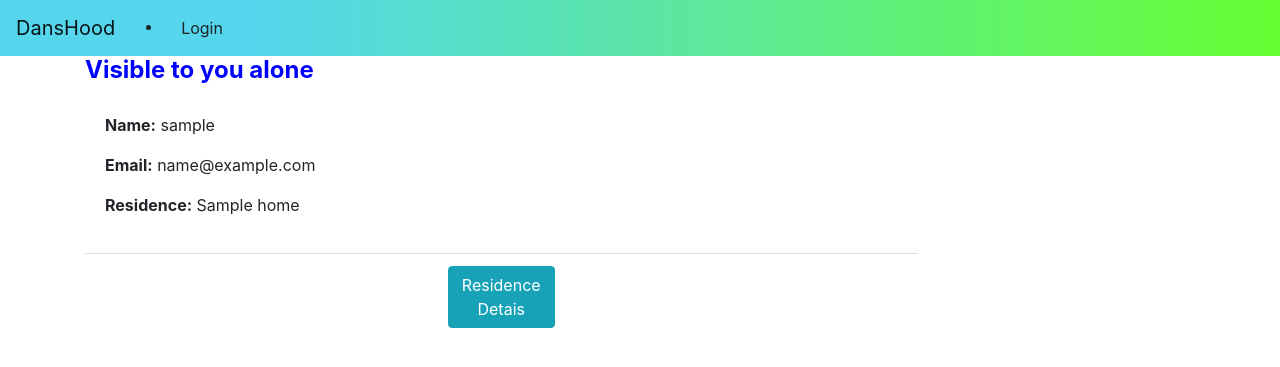
After one commit to damunza/hood-ip, a Django app: template app/templates/profile.html in a window 1280 px wide. The commit adds this page. Shown: the top 367 px of the page. Run offline with Django 3.2, Linux system fonts and the light colour scheme; the template is opened without the code that fills it: most values are stand-ins (such as "Sample title", 1, 10 or a date in 2020); some libraries are stand-ins or nearby versions.

Commit message:
made the profile page of the app

```diff
--- a/app/templates/navbar.html
+++ b/app/templates/navbar.html
@@ -2,7 +2,7 @@
   <a href="{% url 'home' %}" class="navbar-brand">DansHood</a>
   <div class="col-md-6 col-sm-6">
     {% if user.is_authenticated %}
-    <ul class="navbar-nav mr-auto d-flex justify-content-between">
+    <ul class="navbar-nav mr-auto">
       <li class="nav-item">
         <a href="{% url 'home'%}" class="nav-link">Residences</a>
       </li>
--- /dev/null
+++ b/app/templates/profile.html
@@ -0,0 +1,47 @@
+{% extends 'base.html' %}
+
+{% block content %}
+<div class="container">
+  {% if content %}
+    <h4>
+      <b style="color:blue;">Visible to you alone</b>
+    </h4>
+    {% for con in content %}
+    <div class="card" style="margin-right:25%; border:hidden;">
+      <img class="img-fluid card-img-top" src="{{con.pic.url}}" alt="">
+      <div class="card-body">
+        <p>
+          <b>Name:</b> {{con.name.username}}
+        </p>
+        <p>
+          <b>Email:</b> {{con.email}}
+        </p>
+        <p>
+          <b>Residence:</b> {{con.home.name}}
+        </p>
+      </div>
+      <div class="card-footer" style="background-color:white;">
+        <div class="row">
+          <div class="col-md-5 col-sm-5 col-lg-5"></div>
+          <div class="col-md-2 col-sm-2 col-lg-2">
+            <a href="#" class="btn btn-md btn-info">Residence Detais</a>
+          </div>
+          <div class="col-md-5 col-sm-5 col-lg-5"></div>
+        </div>
+      </div>
+    </div>
+    {% endfor %}
+  {% else %}
+  <h4>
+    <b>Please click the button to register and continue</b>
+  </h4>
+  <div class="row">
+    <div class="col-md-5 col-sm-5 col-lg-5"></div>
+    <div class="col-md-2 col-sm-2 col-lg-2">
+      <a href="#" class="btn btn-md btn-info">New Info</a>
+    </div>
+    <div class="col-md-5 col-sm-5 col-lg-5"></div>
+  </div>
+  {% endif %}
+</div>
+{% endblock %}
```
